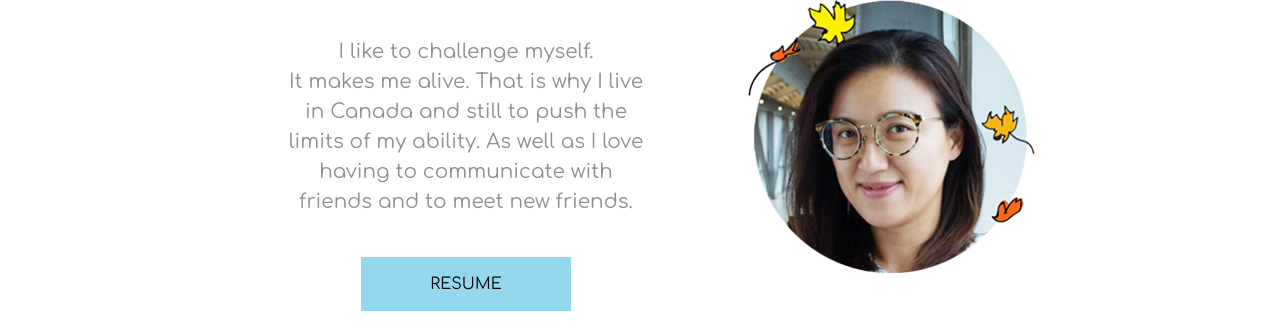
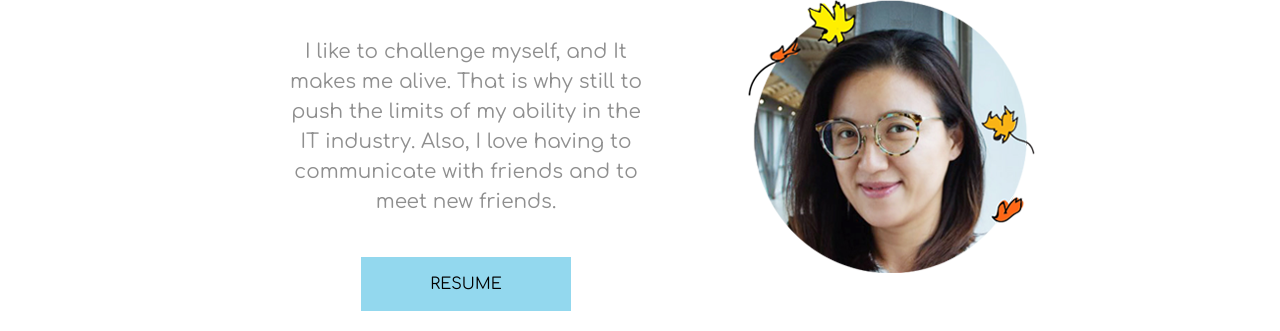
Before and after one commit to lee00682/lee00682.github.io, a plain HTML site: page about.html in a window 1280 px wide. Shown: the part 211-542 px from the top of the page. Drawn offline with nearby package versions, Linux system fonts and the light colour scheme; a web font is replaced by a local one.

Commit message:
Update about.html

```diff
--- a/about.html
+++ b/about.html
@@ -76,9 +76,7 @@
           <div class="intro2">
           <h1 class="slide-bottom">About Me</h1>
           <p class="aboutp slide-bottom">
-              I like to challenge myself.<br> It makes me alive.
-              That is why I live in Canada and still to push the limits of my ability.
-              As well as I love having to communicate with friends and to meet new friends.
+              I like to challenge myself, and It makes me alive. That is why still to push the limits of my ability in the IT industry. Also, I love having to communicate with friends and to meet new friends.
           </p>
 
           <a href="img/SoojinLee-Resume2.pdf" target="_blank" class="resume-button slide-top">RESUME</a>
```
